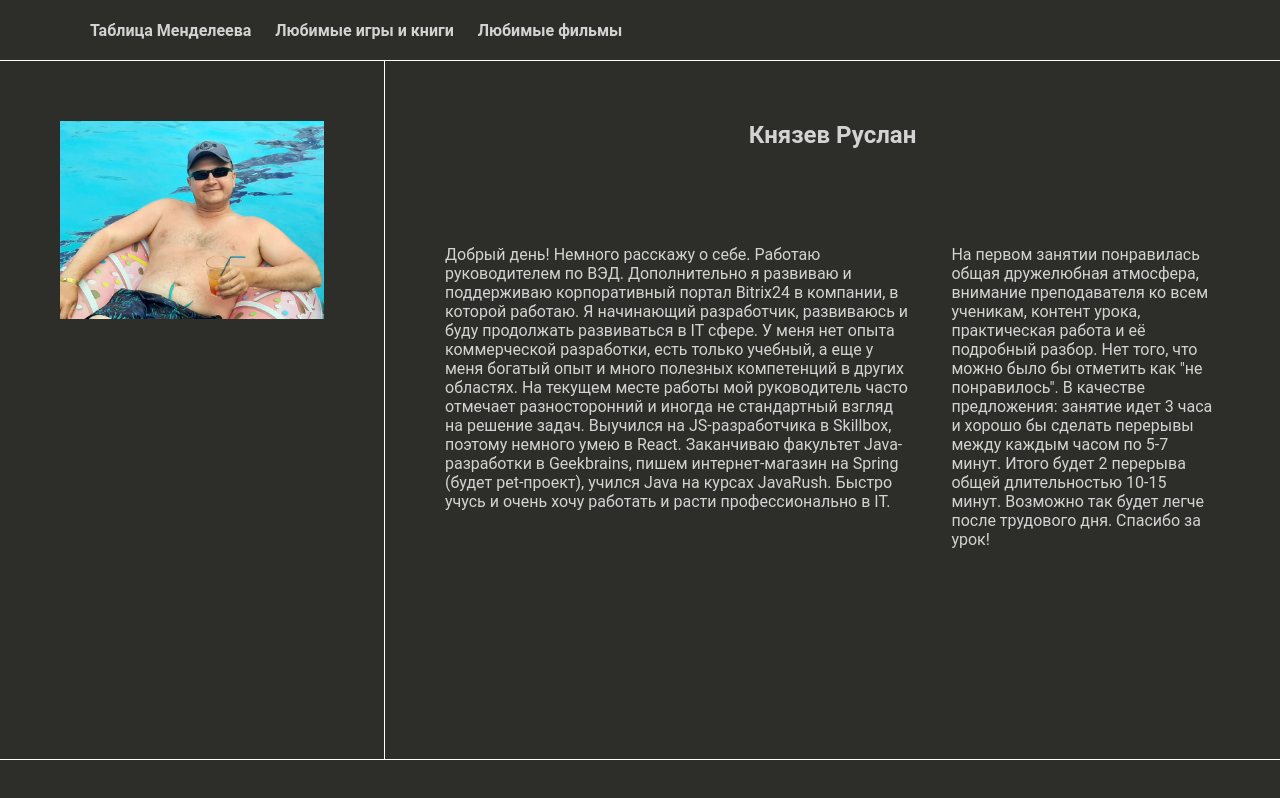
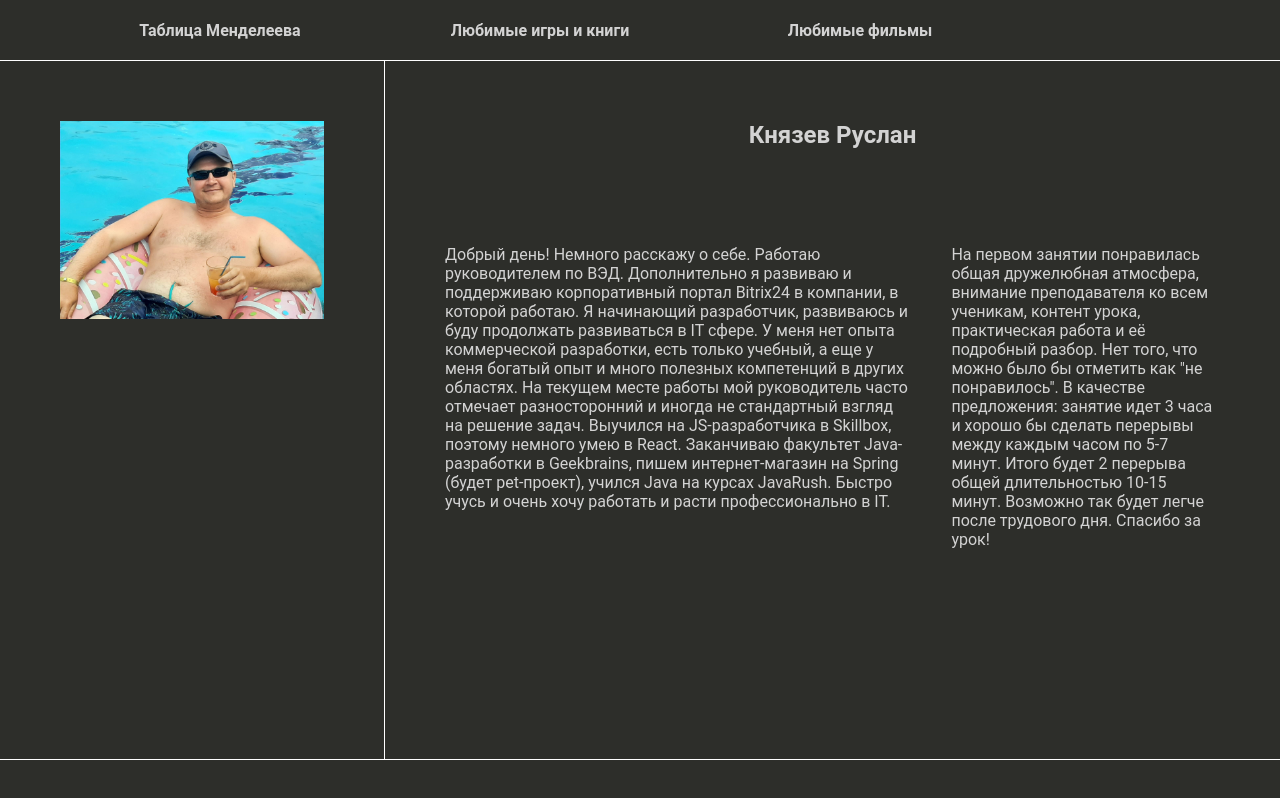
Before and after one commit to RuslanMGN174/homework_1, a plain HTML site: page homework_1/html/index.html in a window 1280 px wide. Drawn offline with Linux system fonts and the light colour scheme; a web font is replaced by a local one.

Commit message:
links fixed

```diff
--- a/homework_1/css/styles.css
+++ b/homework_1/css/styles.css
@@ -26,7 +26,21 @@ header {
     align-items: center;
 }
 
-a, a:visited {
+.link {
+    text-align: center;
+    margin: 0 10px;
+    padding: 0;
+    width: 300px;
+}
+
+a {
+    text-decoration: none;
+    font-weight: 700;
+    padding: 10px;
+    color: lightgray;
+}
+
+a:visited {
     text-decoration: none;
     font-weight: 700;
     padding: 10px;
@@ -36,6 +50,7 @@ a, a:visited {
 a:hover {
     border: 1px rgb(41, 120, 230) solid;
     border-radius: 5px;
+    cursor: pointer;
 }
 
 .photoFrame {
--- a/homework_1/html/index.html
+++ b/homework_1/html/index.html
@@ -13,9 +13,14 @@
     <div class="logo"></div>
     <div class="link">
         <a href="../../homework_2/Mendeleev_table/index.html">Таблица Менделеева</a>
+    </div>
+    <div class="link">
         <a href="../../homework_3/flex.html">Любимые игры и книги</a>
+    </div>
+    <div class="link">
         <a href="../../homework_3/grid.html">Любимые фильмы</a>
     </div>
+
 </header>
 <nav class="photoFrame">
     <div class="photo"></div>
```
